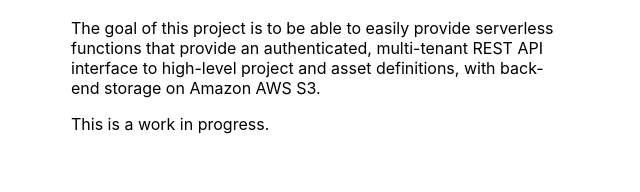
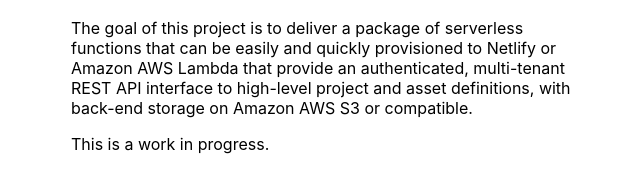
Before and after one commit to appurist/osssbox, a website: page index.html in a window 1280 px wide. Shown: the part 486-678 px from the top of the page, without its empty margins (319-959 px from the left). Drawn offline with Linux system fonts and the light colour scheme.

Commit message:
Clarified the goal wording.

```diff
--- a/index.html
+++ b/index.html
@@ -4,7 +4,7 @@
     <meta charset="UTF-8" />
     <meta http-equiv="X-UA-Compatible" content="IE=edge" />
     <meta name="viewport" content="width=device-width, initial-scale=1.0" />
-    <title>Netlify API Test</title>
+    <title>OSSSBox Server</title>
     <style>
       body {
         font-family: -apple-system, BlinkMacSystemFont, 'Segoe UI', Roboto,
@@ -26,7 +26,9 @@
           <h4 id="subtitle"><i>Online Simple Storage Server for S3</i></h4>
         </div>
         <div card>
-          <p>The goal of this project is to be able to easily provide serverless functions that provide an authenticated, multi-tenant REST API interface to high-level project and asset definitions, with back-end storage on Amazon AWS S3.</p>
+          <p>The goal of this project is to deliver a package of serverless functions that can be easily and quickly provisioned
+            to Netlify or Amazon AWS Lambda that provide an authenticated, multi-tenant REST API interface to high-level
+            project and asset definitions, with back-end storage on Amazon AWS S3 or compatible.</p>
           <p>This is a work in progress.</p>
         </div>
       </div>
```
